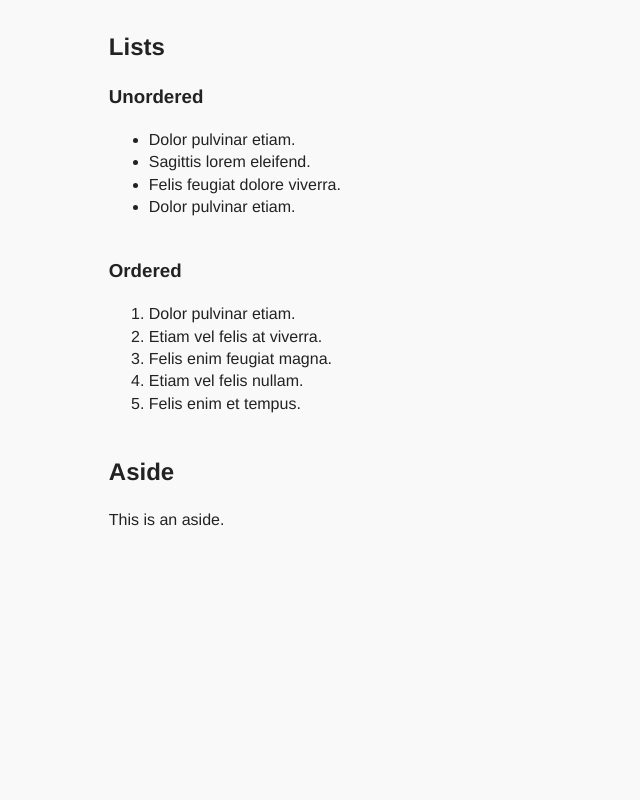
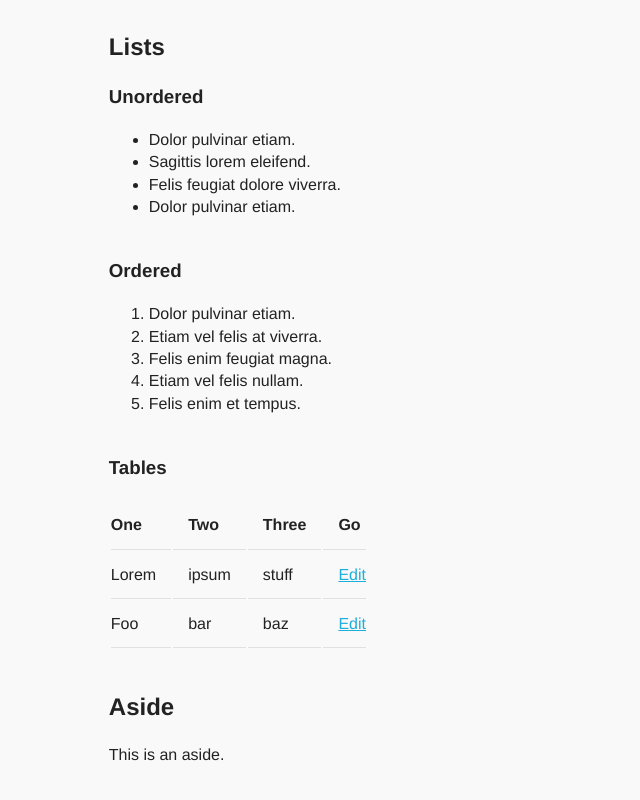
Before and after one commit to ek-nz/turbo, a plain HTML site: page index.html in a window 1280 px wide. Shown: the part 633-1433 px from the top of the page, without its empty margins (0-640 px from the left). Before the commit the page ends 1204 px from the top, so only its background shows below. Drawn offline with Linux system fonts and the light colour scheme.

Commit message:
Add table styling

```diff
--- a/index.html
+++ b/index.html
@@ -48,7 +48,28 @@
 				<li>Felis enim feugiat magna.</li>
 				<li>Etiam vel felis nullam.</li>
 				<li>Felis enim et tempus.</li>
-			</ol>
+      </ol>
+      <h3>Tables</h3>
+      <table>
+        <tr>
+          <th>One</th>
+          <th>Two</th>
+          <th>Three</th>
+          <th>Go</th>
+        </tr>
+        <tr>
+          <td>Lorem</td>
+          <td>ipsum</td>
+          <td>stuff</td>
+          <td><a href="#">Edit</a></td>
+        </tr>
+        <tr>
+          <td>Foo</td>
+          <td>bar</td>
+          <td>baz</td>
+          <td><a href="#">Edit</a></td>
+        </tr>
+      </table>
     </main>
     <aside>
       <h2>Aside</h2>
```
